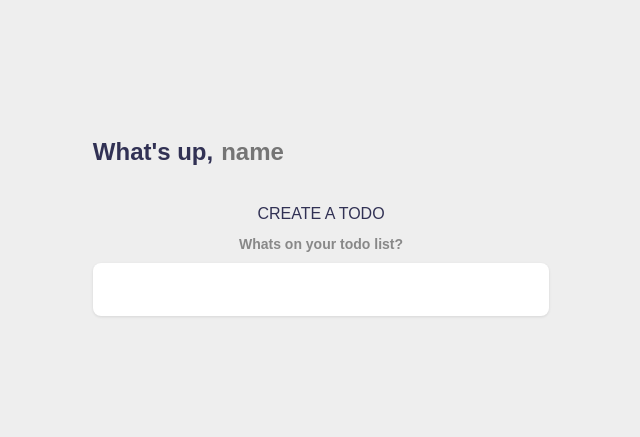
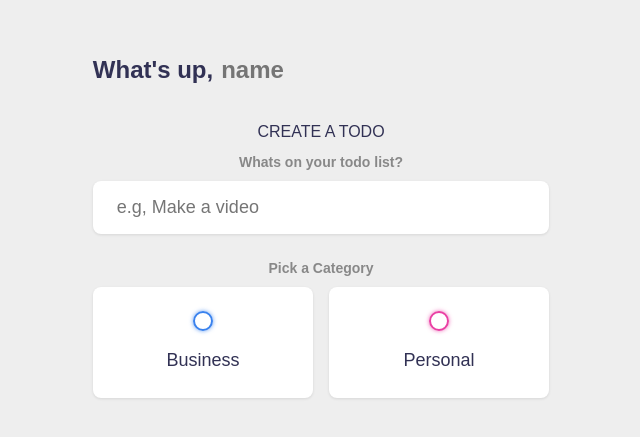
Before and after one commit to Jqueza13/Todo-app, a Vue app: page / in a window 1280 px wide. Shown: the part 175-612 px from the top of the page, without its empty margins (319-959 px from the left). Built offline with nearby package versions, Linux system fonts and the light colour scheme.

Commit message:
Second commit

```diff
--- a/src/App.vue
+++ b/src/App.vue
@@ -2,10 +2,11 @@
 import {ref} from 'vue'
 const todos = ref([])
 const name = ref('')
-const input_content = ref (' ')
+const input_content = ref ('')
+const input_category = ref(null)
 
-const addTodo = ( ) => {
-  if(input_content.value.trim() === '') {
+const addTodo = () => {
+  if(input_content.value.trim() === '' || input_category.value == null) {
     return
   }
 
@@ -15,13 +16,11 @@
   input_content.value = ''
   //console.log(todos)
 
-
 }
 
 </script>
 
 <template>
-
   <main class="app">
     <section class="greeting">
       <h2 class="title">
@@ -35,7 +34,23 @@
       <form @submit.prevent="addTodo">
         <h4>Whats on your todo list?</h4>
         <input type="text" placeholder="e.g, Make a video" v-model="input_content" />
-        {{ input_content }}
+        <!-- {{ input_content }} -->
+
+        <h4>Pick a Category</h4>
+        <div class="options">
+          <label>
+            <input type="radio" name="category" value="business" v-model="input_category" />
+            <span class="bubble business"></span>
+            <div>Business</div>
+          </label>
+
+          <label>
+            <input type="radio" name="category" value="personal" v-model="input_category" />
+            <span class="bubble personal"></span>
+            <div>Personal</div>
+          </label>
+          {{ input_category }}
+        </div>
       </form>
     </section>
 
```
